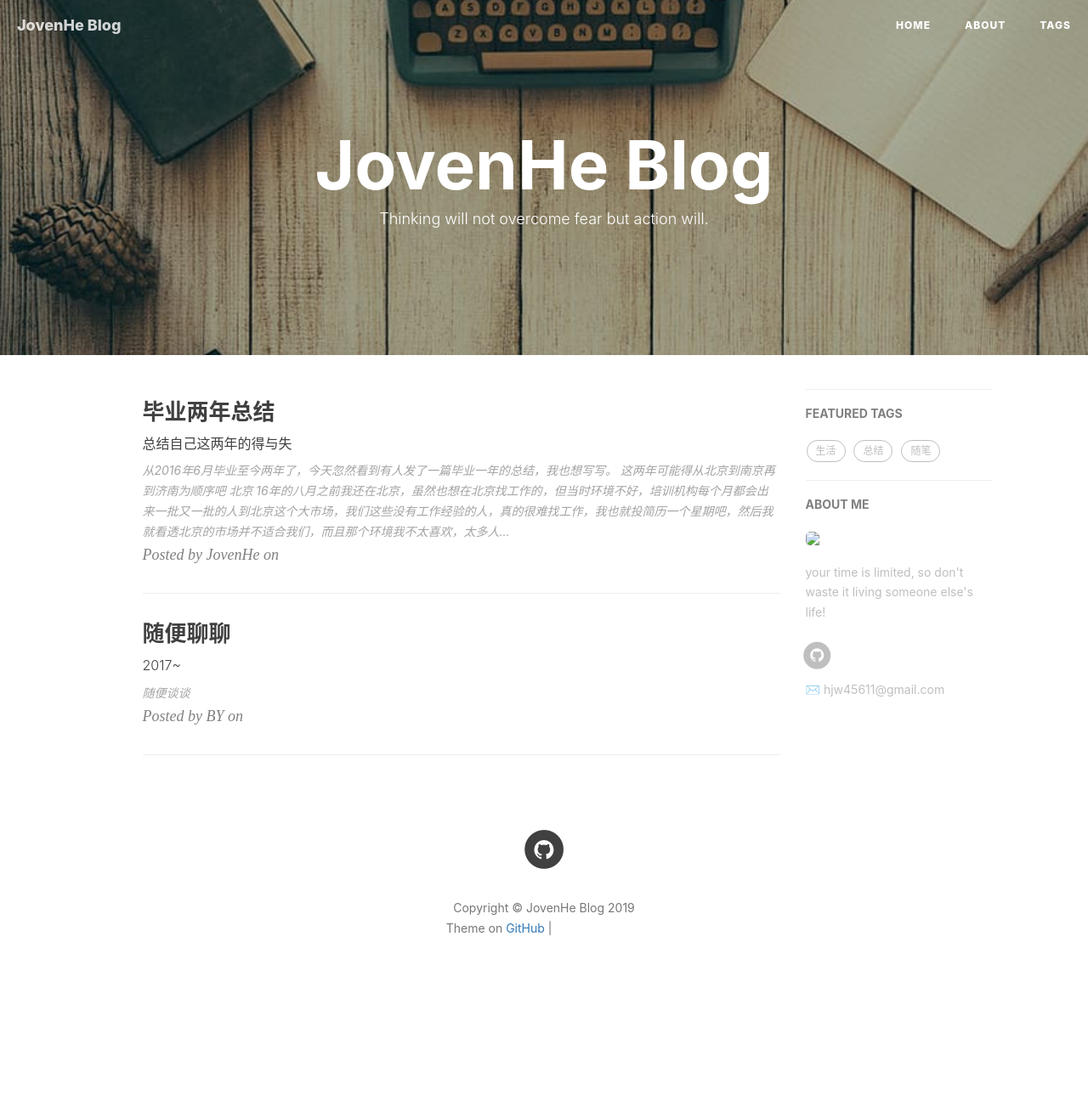
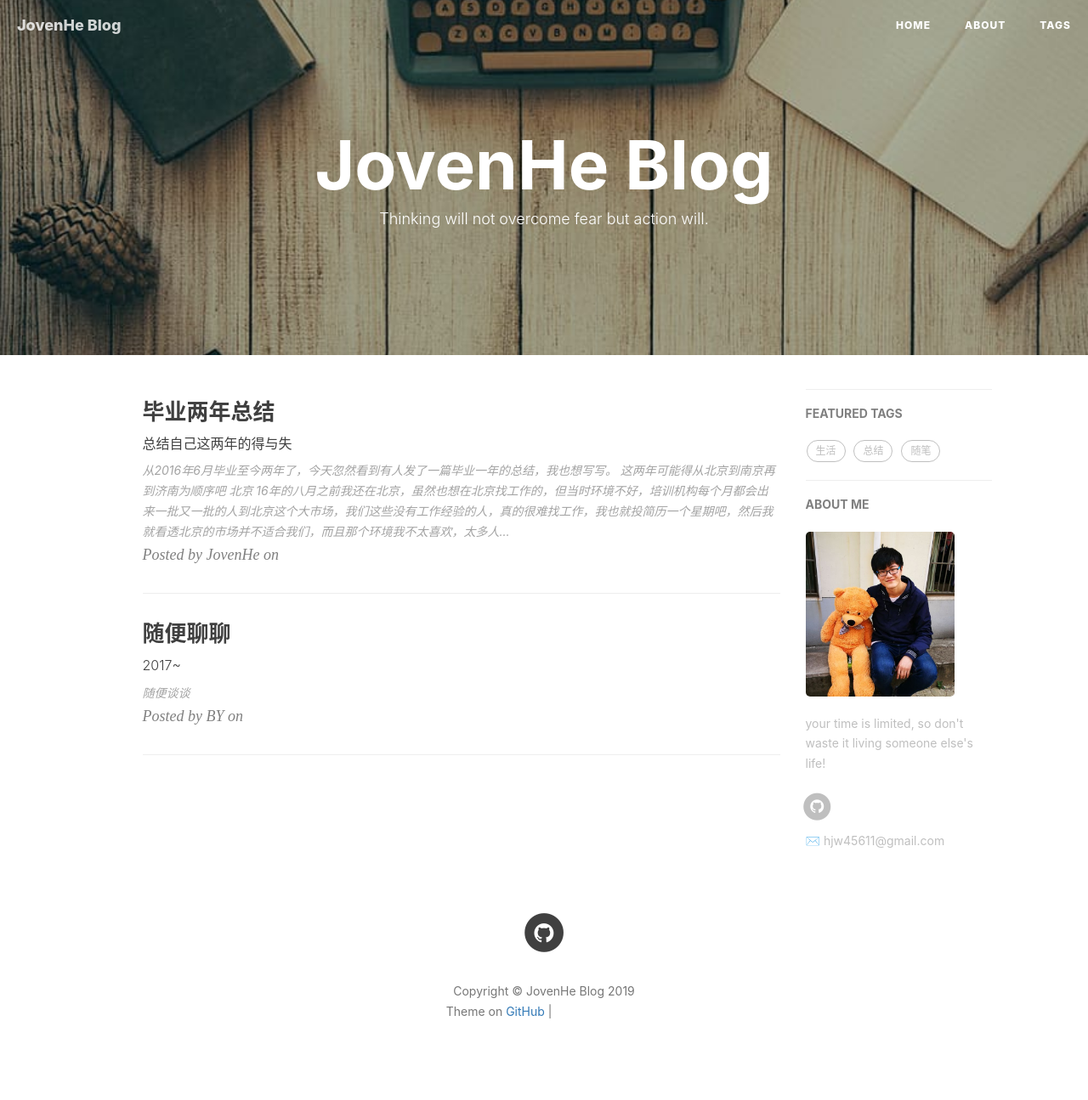
Before and after one commit to hjw45611/blog, a Jekyll site: the page built from index.html, in a window 1280 px wide. Shown: the whole page at 85% size. Built offline with Jekyll 4.4.1, drawn with Linux system fonts in a browser that asks for light colours; nearby versions of some CDN libraries; the list of posts is cut into pages by our own code; comment, search, counter and statistics services are not loaded; before the commit the page ends 1197 px from its top, so only the background shows below that; grey boxes are pictures that could not be loaded.

Commit message:
修改头像

```diff
--- a/_layouts/page.html
+++ b/_layouts/page.html
@@ -103,8 +103,8 @@ layout: default
                     <hr><h5><a href="{{'/about/' | prepend: site.baseurl }}">ABOUT ME</a></h5>
                     <div class="short-about">
                         {% if site.sidebar-avatar %}
-                            <a href="{{ site.baseurl }}/about">
-                                <img src="{{site.sidebar-avatar}}"/>
+                            <a href="{{ site.baseurl }}about">
+                                <img src="/{{site.sidebar-avatar}}"/>
                             </a>
                         {% endif %}
                         {% if site.sidebar-about-description %}
```
